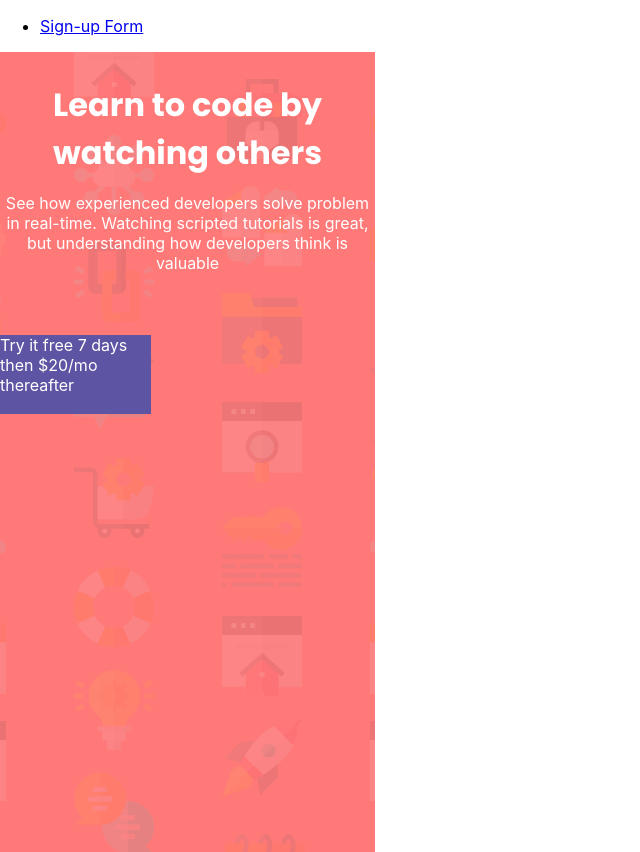
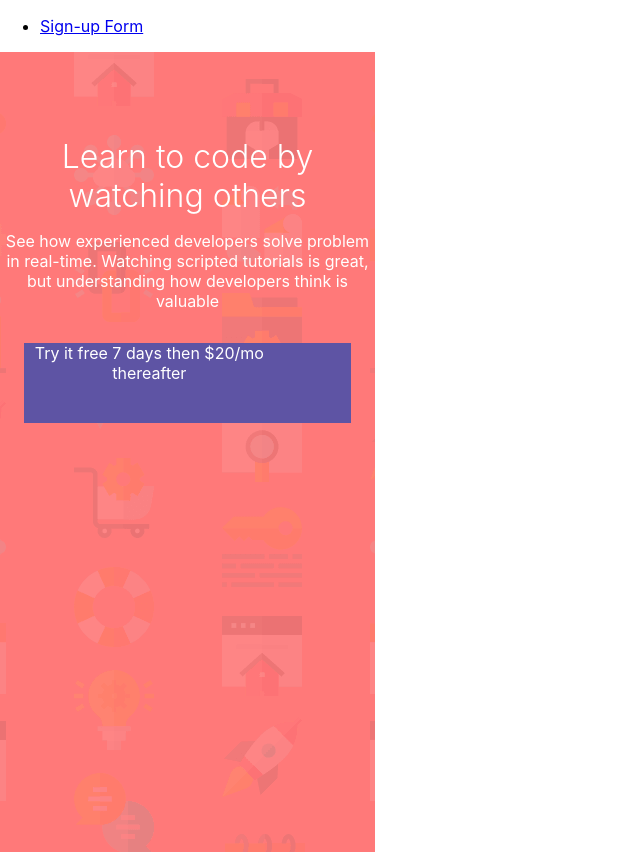
Before and after one commit to TaraTrody/frontend-react-challenges, a React (Create React App) app: page /signup in a window 1280 px wide. Shown: the whole page, without its empty margins (0-640 px from the left). Built offline with nearby package versions, Linux system fonts and the light colour scheme; a web font is replaced by a local one.

Commit message:
add box styles

```diff
--- a/src/sign-up_form/Signup.jsx
+++ b/src/sign-up_form/Signup.jsx
@@ -38,21 +38,18 @@ const Container = styled.div`
     "TitleWrapper"
     "BoxWrapper"
     "FormWrapper";
+  justify-content: center;
 `;
-
-// const Overlay = styled.div`
-//   background: url(${img});
-//   width: 100%;
-//   height: 100%;
-// `;
 
 const TitleWrapper = styled.div`
   grid-area: TitleWrapper;
   align-self: center;
+  margin-top: 5.3rem;
 `;
 
 const BoxWrapper = styled.div`
   grid-area: BoxWrapper;
+  justify-self: center;
 `;
 
 const FormWrapper = styled.div`
@@ -64,17 +61,23 @@ const TitleText = styled.div`
   text-align: center;
 
   h1 {
-    // font-weight: 700;
+    font-weight: 300;
   }
 
   p {
-    // font-weight: 500;
+    font-weight: 400;
   }
 `;
 
 const Box = styled.div`
   background-color: #5e54a4;
-  width: 151px;
-  height: 79px;
+  width: 20.4rem;
+  height: 5rem;
   color: #fff;
+  text-align: center;
+
+
+  p {
+    width: 250px;
+  }
 `;
```
